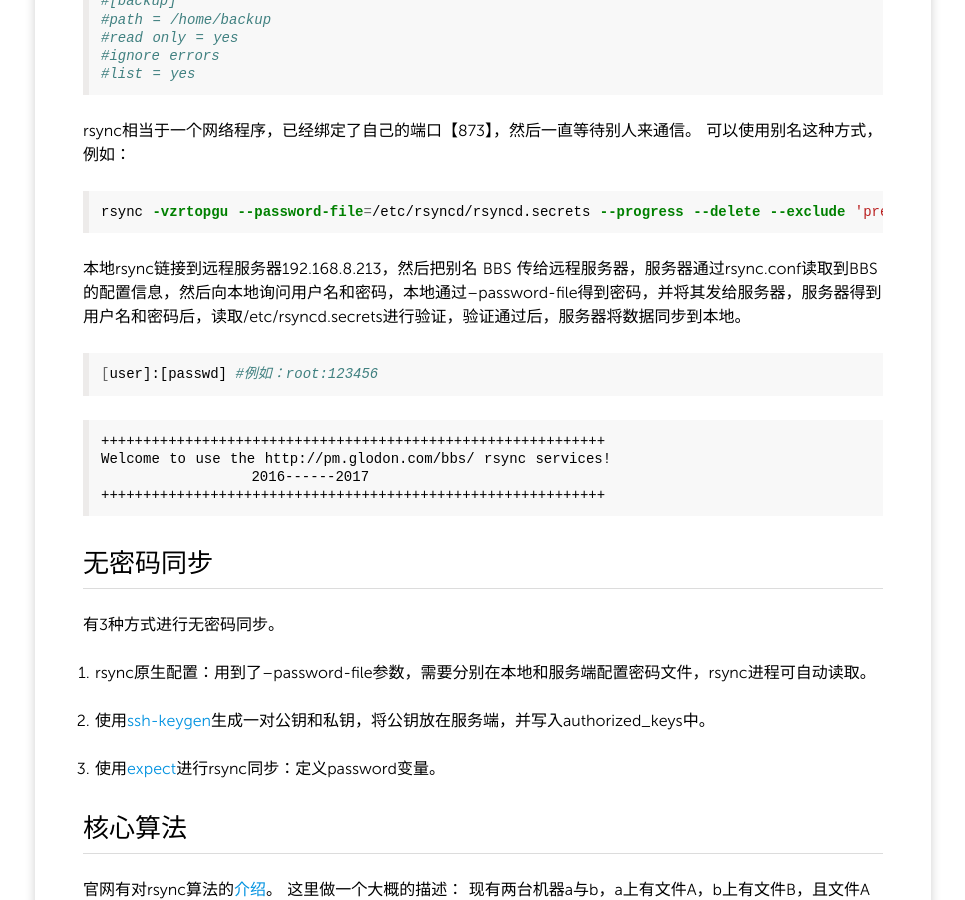
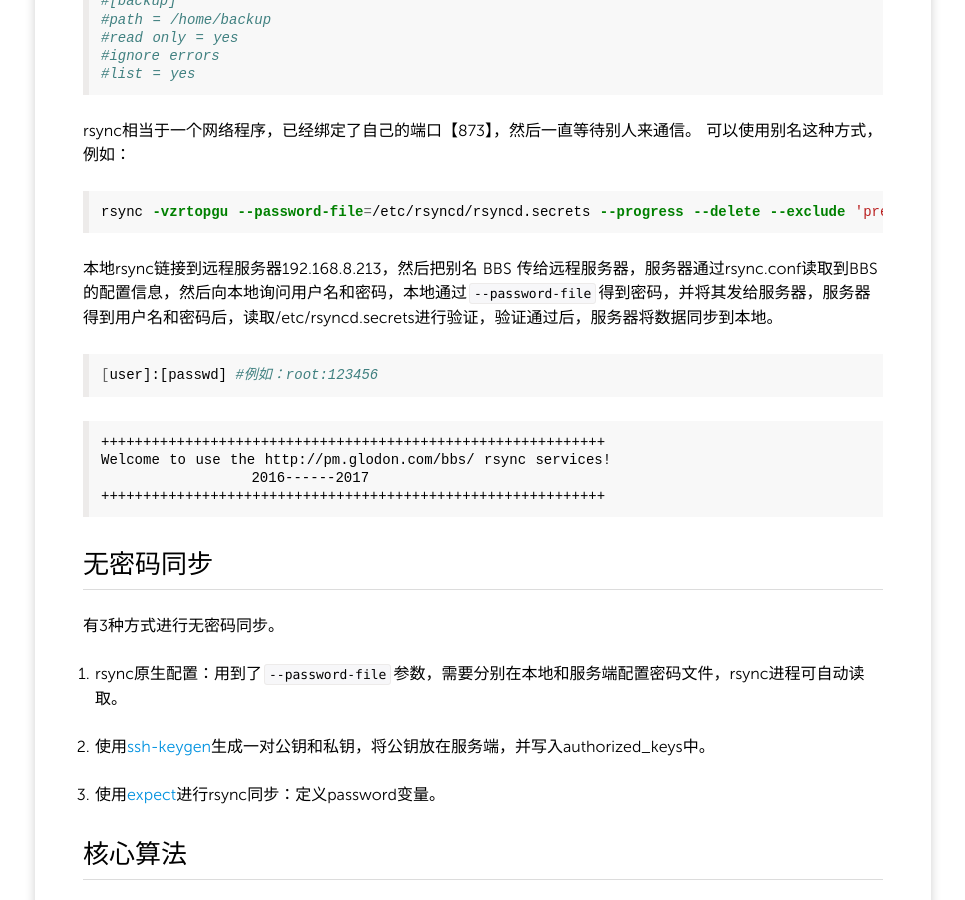
Before and after one commit to xuzhen1994/xuzhen1994.github.io, a Jekyll site: the page built from _posts/2016-05-06-rsync.md, in a window 1280 px wide and 900 px high, scrolled down 2723 px. Shown: the whole window, without its empty margins (157-1122 px from the left). Built offline with Jekyll 4.4.1, drawn with Linux system fonts in a browser that asks for light colours; Markdown is read by kramdown in place of the engine named in the settings.

````diff
--- a/_posts/2016-05-06-rsync.md
+++ b/_posts/2016-05-06-rsync.md
@@ -136,7 +136,7 @@ rsync相当于一个网络程序，已经绑定了自己的端口【873】，然
 rsync -vzrtopgu --password-file=/etc/rsyncd/rsyncd.secrets --progress --delete --exclude 'pre-revprop-change' root@192.168.8.213::BBS /home
 ```
 
-本地rsync链接到远程服务器192.168.8.213，然后把别名 BBS 传给远程服务器，服务器通过rsync.conf读取到BBS的配置信息，然后向本地询问用户名和密码，本地通过--password-file得到密码，并将其发给服务器，服务器得到用户名和密码后，读取/etc/rsyncd.secrets进行验证，验证通过后，服务器将数据同步到本地。
+本地rsync链接到远程服务器192.168.8.213，然后把别名 BBS 传给远程服务器，服务器通过rsync.conf读取到BBS的配置信息，然后向本地询问用户名和密码，本地通过`--password-file`得到密码，并将其发给服务器，服务器得到用户名和密码后，读取/etc/rsyncd.secrets进行验证，验证通过后，服务器将数据同步到本地。
 
 ```bash
 [user]:[passwd]	#例如：root:123456
@@ -152,7 +152,7 @@ Welcome to use the http://pm.glodon.com/bbs/ rsync services!
 <h2>无密码同步</h2>
 有3种方式进行无密码同步。
 
-1. rsync原生配置：用到了--password-file参数，需要分别在本地和服务端配置密码文件，rsync进程可自动读取。
+1. rsync原生配置：用到了`--password-file`参数，需要分别在本地和服务端配置密码文件，rsync进程可自动读取。
 
 2. 使用[ssh-keygen](http://blog.csdn.net/dongwuming/article/details/9705595)生成一对公钥和私钥，将公钥放在服务端，并写入authorized_keys中。
 
````
Also changed, not shown: pictures/background.jpg (added).
